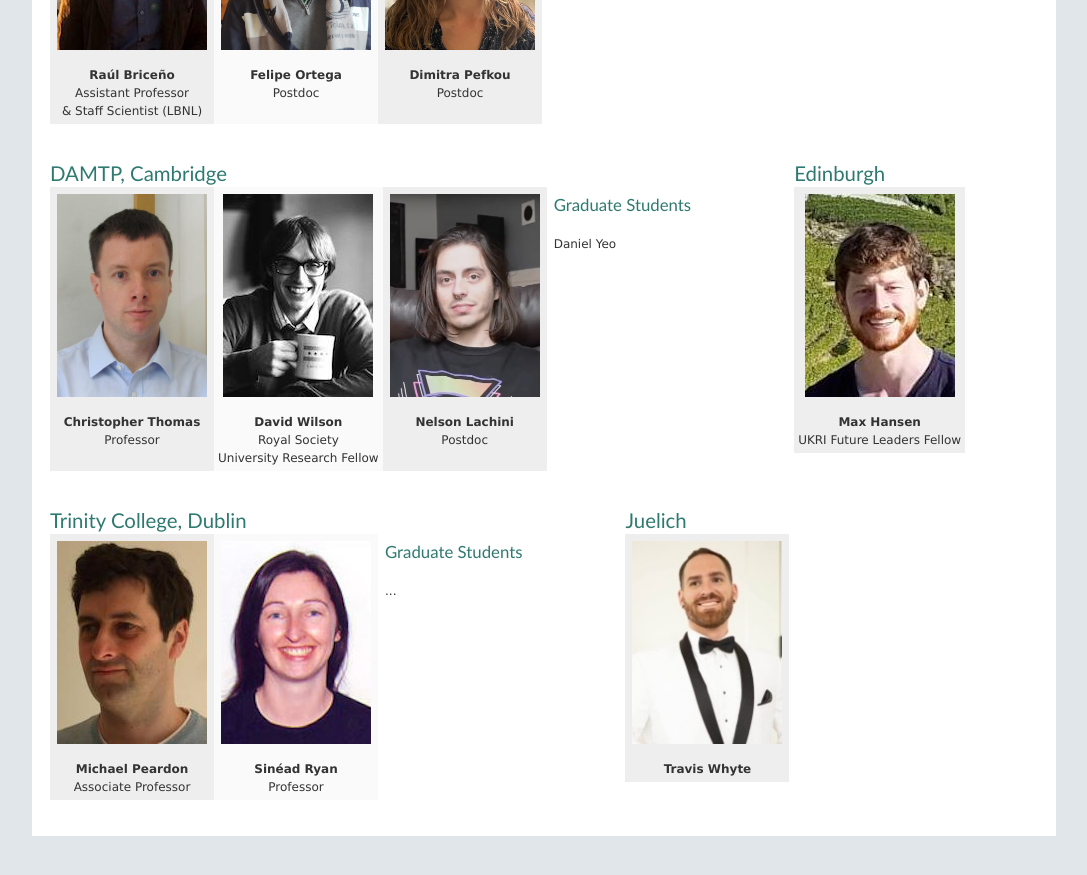
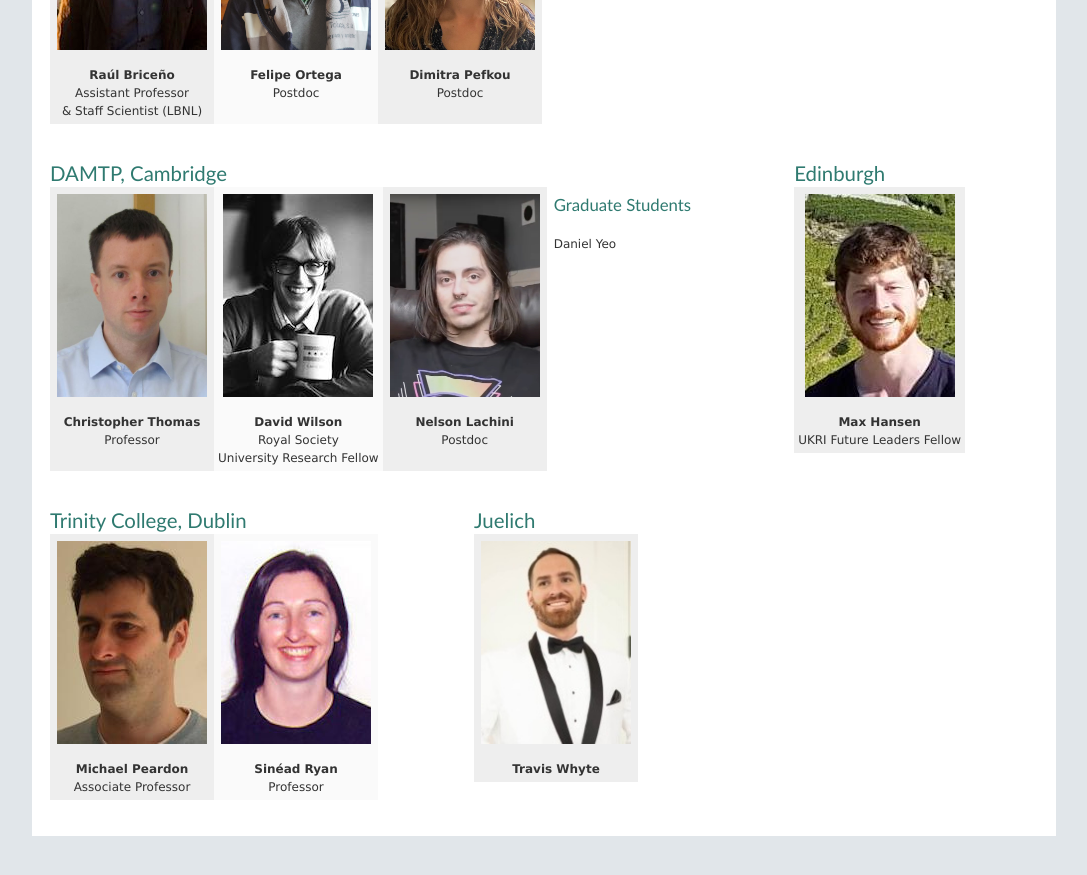
Before and after one commit to HadSpec/hadspec, a Jekyll site: the page built from docs/people.html, in a window 1280 px wide and 900 px high, scrolled down 1234 px. Shown: the top 875 px of the window, without its empty margins (82-1169 px from the left). Built offline with Jekyll 4.4.1, drawn with Linux system fonts in a browser that asks for light colours.

Commit message:
fixing dublin students

```diff
--- a/docs/people.html
+++ b/docs/people.html
@@ -299,10 +299,11 @@ QCD to problems in hadron physics.
 	    <img src="img/people/sinead.jpg" alt="pic" height="203" width="150"></img>
 	  </td>
 
-	  <td class="highlights">
+<!--	  <td class="highlights">
 	    <h3>Graduate Students</h3><br/>
 	    ... <br/>
 	  </td>
+	  -->
 
 	</tr>
 
```
